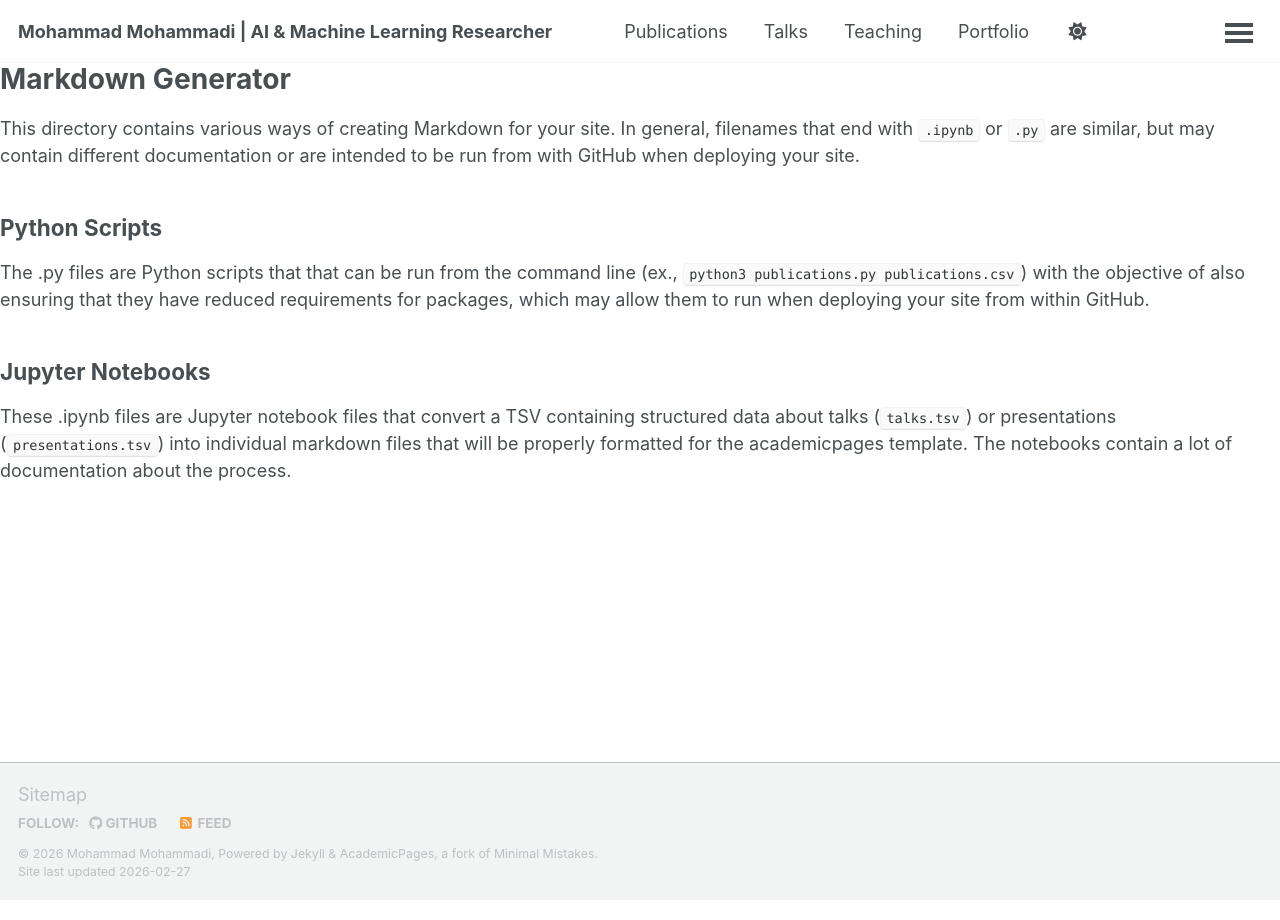
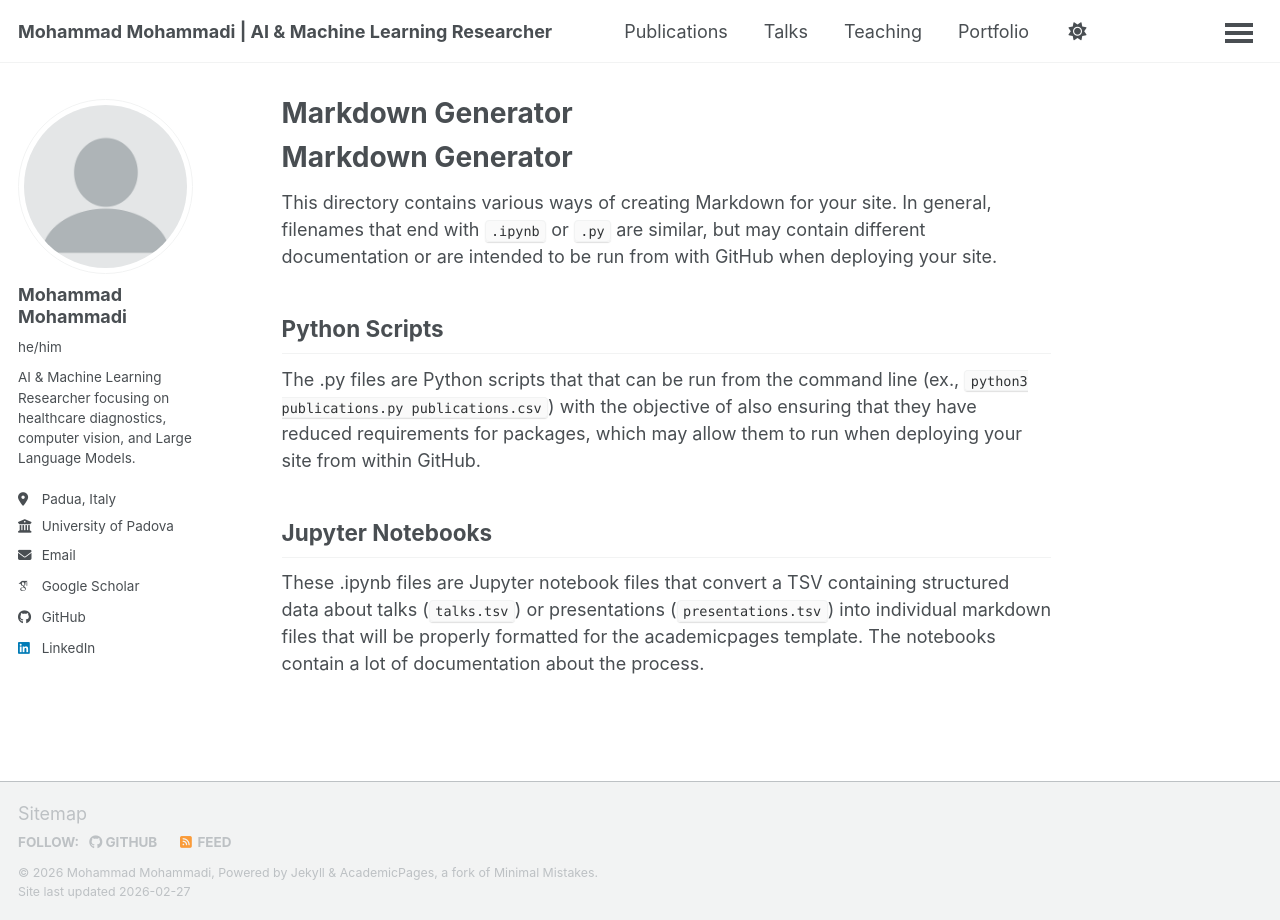
Before and after one commit to moh701/moh701.github.io, a Jekyll site: the page built from markdown_generator/README.md, in a window 1280 px wide. Built offline with Jekyll 4.4.1, drawn with Linux system fonts in a browser that asks for light colours; some web fonts are replaced; our own code applies the rules of GitHub Pages for plain Markdown files; a script bundle is joined from its source files by our own code; library files that are not in the unit come from our copies; some of the changed lines change nothing that is shown.

Commit message:
Update _config.yml

```diff
--- a/_config.yml
+++ b/_config.yml
@@ -43,4 +43,71 @@ social:
       url: "https://www.linkedin.com/in/mohammadmohammadi741/"
     - label: "GitHub"
       icon: "fab fa-fw fa-github"
-      url: "moh701"
+      url: "https://github.com/moh701"
+
+# Site Settings
+teaser                   :
+breadcrumbs              : false
+words_per_minute         : 160
+future                   : true
+read_more                : "disabled"
+talkmap_link             : false
+
+# Reading Files
+include:
+  - .htaccess
+  - _pages
+  - files
+exclude:
+  - "*.sublime-project"
+  - "*.sublime-workspace"
+  - .asset-cache
+  - .bundle
+  - .github
+  - .jekyll-assets-cache
+  - .sass-cache
+  - assets/js/_main.js
+  - assets/js/plugins
+  - assets/js/vendor
+  - CHANGELOG
+  - Gemfile
+  - node_modules
+  - package.json*
+  - README
+  - vendor
+
+# Collections
+collections:
+  teaching:
+    output: true
+    permalink: /:collection/:path/
+  publications:
+    output: true
+    permalink: /:collection/:path/
+  portfolio:
+    output: true
+    permalink: /:collection/:path/
+  talks:
+    output: true
+    permalink: /:collection/:path/
+
+# Defaults
+defaults:
+  - scope:
+      path: ""
+      type: pages
+    values:
+      layout: single
+      author_profile: true
+  - scope:
+      path: ""
+      type: publications
+    values:
+      layout: single
+      author_profile: true
+  - scope:
+      path: ""
+      type: portfolio
+    values:
+      layout: single
+      author_profile: true
```
